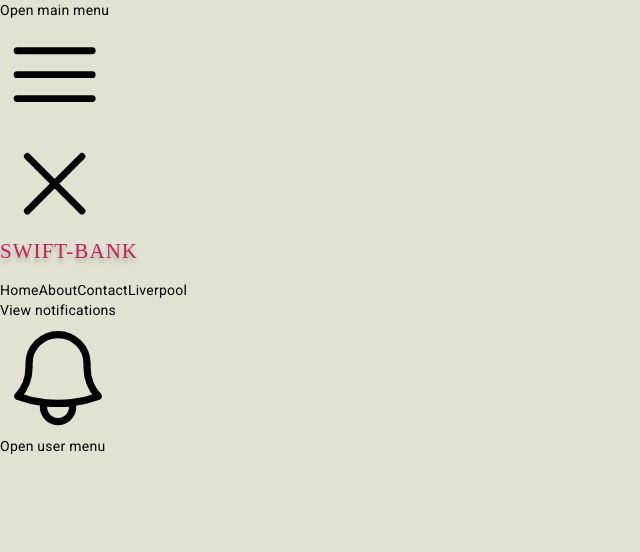
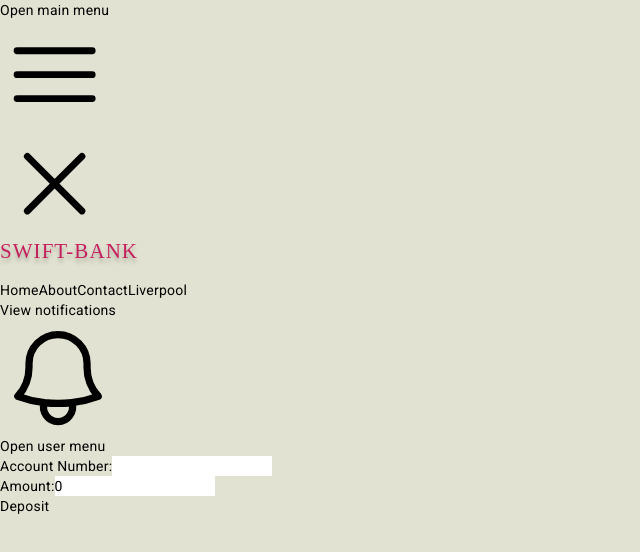
Before and after one commit to Adebayozz1994/Bank_App_Angular, an Angular app: page /deposit in a window 1280 px wide. Before the commit this address led to /. Shown: the top 552 px of the page, without its empty margins (0-640 px from the left). Built offline with nearby package versions, Linux system fonts and the light colour scheme.

Commit message:
new commit

```diff
--- a/src/app/app.routes.ts
+++ b/src/app/app.routes.ts
@@ -12,6 +12,7 @@ import { MainpageComponent } from './mainpage/mainpage.component';
 import { TransactionHistoryComponent } from './transaction-history/transaction-history.component';
 import { AirtimedataComponent } from './airtimedata/airtimedata.component';
 import { AdminDashboardComponent } from './admin-dashboard/admin-dashboard.component';
+import { DepositComponent } from './deposit/deposit.component';
 
 
 
@@ -31,6 +32,7 @@ export const routes: Routes = [
     {path:'mainpage', component: MainpageComponent},
     {path:'transactionhistory', component: TransactionHistoryComponent},
     {path:'airtimedata', component: AirtimedataComponent},
+    {path: 'deposit', component: DepositComponent },
 
 
 
--- a/src/app/deposit/deposit.component.html
+++ b/src/app/deposit/deposit.component.html
@@ -1 +1,17 @@
-<p>deposit works!</p>
+<form #depositForm="ngForm" (ngSubmit)="onDeposit()" class="max-w-sm mx-auto mt-8 p-6 bg-gray-400 rounded-lg shadow-md">
+    <div class="mb-4">
+      <label for="accountNumber" class="block text-sm font-medium text-gray-700">Account Number:</label>
+      <input type="text" id="accountNumber" name="accountNumber" required [(ngModel)]="depositData.accountNumber"
+             class="mt-1 px-4 py-2 block w-full rounded-md border border-gray-300 shadow-sm focus:outline-none focus:ring-indigo-500 focus:border-indigo-500 sm:text-sm">
+    </div>
+    <div class="mb-4">
+      <label for="amount" class="block text-sm font-medium text-gray-700">Amount:</label>
+      <input type="number" id="amount" name="amount" required [(ngModel)]="depositData.amount"
+             class="mt-1 px-4 py-2 block w-full rounded-md border border-gray-300 shadow-sm focus:outline-none focus:ring-indigo-500 focus:border-indigo-500 sm:text-sm">
+    </div>
+    <button type="submit" [disabled]="!depositForm.valid"
+            class="w-full bg-gray-800 text-white py-2 px-4 rounded-md hover:bg-indigo-700 focus:outline-none focus:ring-2 focus:ring-indigo-500 focus:ring-offset-2">
+      Deposit
+    </button>
+    <p *ngIf="message" class="mt-2 text-sm text-red-600">{{ message }}</p>
+  </form>
--- a/src/app/deposit/deposit.component.ts
+++ b/src/app/deposit/deposit.component.ts
@@ -1,12 +1,44 @@
 import { Component } from '@angular/core';
+import { MyApiCallsService } from '../service/my-api-calls.service';
+import { Router } from '@angular/router';
+import { FormsModule } from '@angular/forms';
+import { CommonModule } from '@angular/common';
+import { HttpClientModule } from '@angular/common/http';
 
 @Component({
   selector: 'app-deposit',
   standalone: true,
-  imports: [],
+  imports: [FormsModule, CommonModule, HttpClientModule],
   templateUrl: './deposit.component.html',
   styleUrl: './deposit.component.css'
 })
 export class DepositComponent {
+  depositData = {
+    accountNumber: '',
+    amount: 0
+  };
+  message = '';
 
+  constructor(private apiService: MyApiCallsService, private router: Router) {}
+
+  onDeposit() {
+    if (this.depositData.amount <= 0) {
+      this.message = 'Amount must be greater than zero.';
+      return;
+    }
+
+    this.apiService.deposit(this.depositData).subscribe(
+      response => {
+        if (response.status) {
+          this.message = 'Deposit successful!';
+        } else {
+          this.message = response.message || 'Deposit failed.';
+        }
+      },
+      error => {
+        console.error('Error:', error);
+        this.message = 'An error occurred while processing the deposit.';
+      }
+    );
+  }
 }
--- a/src/app/mainpage/mainpage.component.html
+++ b/src/app/mainpage/mainpage.component.html
@@ -3,7 +3,7 @@
       <div class="text-lg font-semibold mb-4">Welcome, <span class="text-blue-400">{{ currentUser.first_name }}</span></div>
       <div class="bg-gray-800 p-4 rounded-lg shadow-md">
         <div class="grid grid-cols-1 sm:grid-cols-2 md:grid-cols-3 gap-4">
-          <a href="/Deposit" class="p-4 bg-gray-700 rounded-lg flex items-center justify-center h-24">Deposit</a>
+          <a href="/deposit" class="p-4 bg-gray-700 rounded-lg flex items-center justify-center h-24">Deposit</a>
           <a href="/breezepay" class="p-4 bg-gray-700 rounded-lg flex items-center justify-center h-24">BreezePay <span class="text-green-400 ml-1">New</span></a>
           <a href="/sendmoney" class="p-4 bg-gray-700 rounded-lg flex items-center justify-center h-24">Swift Transfers</a>
           <a href="/sendmoney" class="p-4 bg-gray-700 rounded-lg flex items-center justify-center h-24">Other Banks Transfers</a>
--- a/src/app/service/my-api-calls.service.ts
+++ b/src/app/service/my-api-calls.service.ts
@@ -140,8 +140,18 @@ export class MyApiCallsService {
         })
       );
   }
+  deposit(data: any): Observable<any> {
+    return this.http.post('http://localhost/bankapp/deposit.php', data)
+      .pipe(
+        catchError(error => {
+          console.error('Error:', error);
+          return throwError(() => new Error('An error occurred while depositing money.'));
+        })
+      );
+  }
 
   private isBrowser(): boolean {
     return typeof window !== 'undefined' && typeof localStorage !== 'undefined';
   }
+
 }
```
